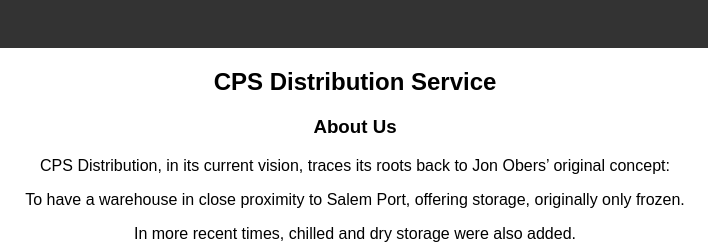
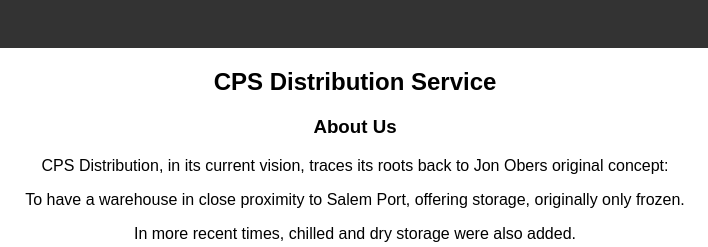
Before and after one commit to hwsknudsen/CPSwww, a plain HTML site: page about.html in a window 1280 px wide. Shown: the top 247 px of the page, 285-993 px from the left. Drawn offline with Linux system fonts and the light colour scheme.

Commit message:
spelling

```diff
--- a/about.html
+++ b/about.html
@@ -54,7 +54,7 @@
 <div align="center">
   <h2>CPS Distribution Service</h2>
   <h3>About Us</h3>
-  <p>CPS Distribution, in its current vision, traces its roots back to Jon Obers’ original concept:</p>
+  <p>CPS Distribution, in its current vision, traces its roots back to Jon Obers original concept:</p>
   <p>To have a warehouse in close proximity to Salem Port, offering storage, originally only frozen.</p>
   <p>In more recent times, chilled and dry storage were also added.</p>
   <p>The current company and team are now pleased to be able to, once again and on the original site, offer chilled, frozen, and dry storage to the trade in Woodstown and surrounding areas.</p>
```
